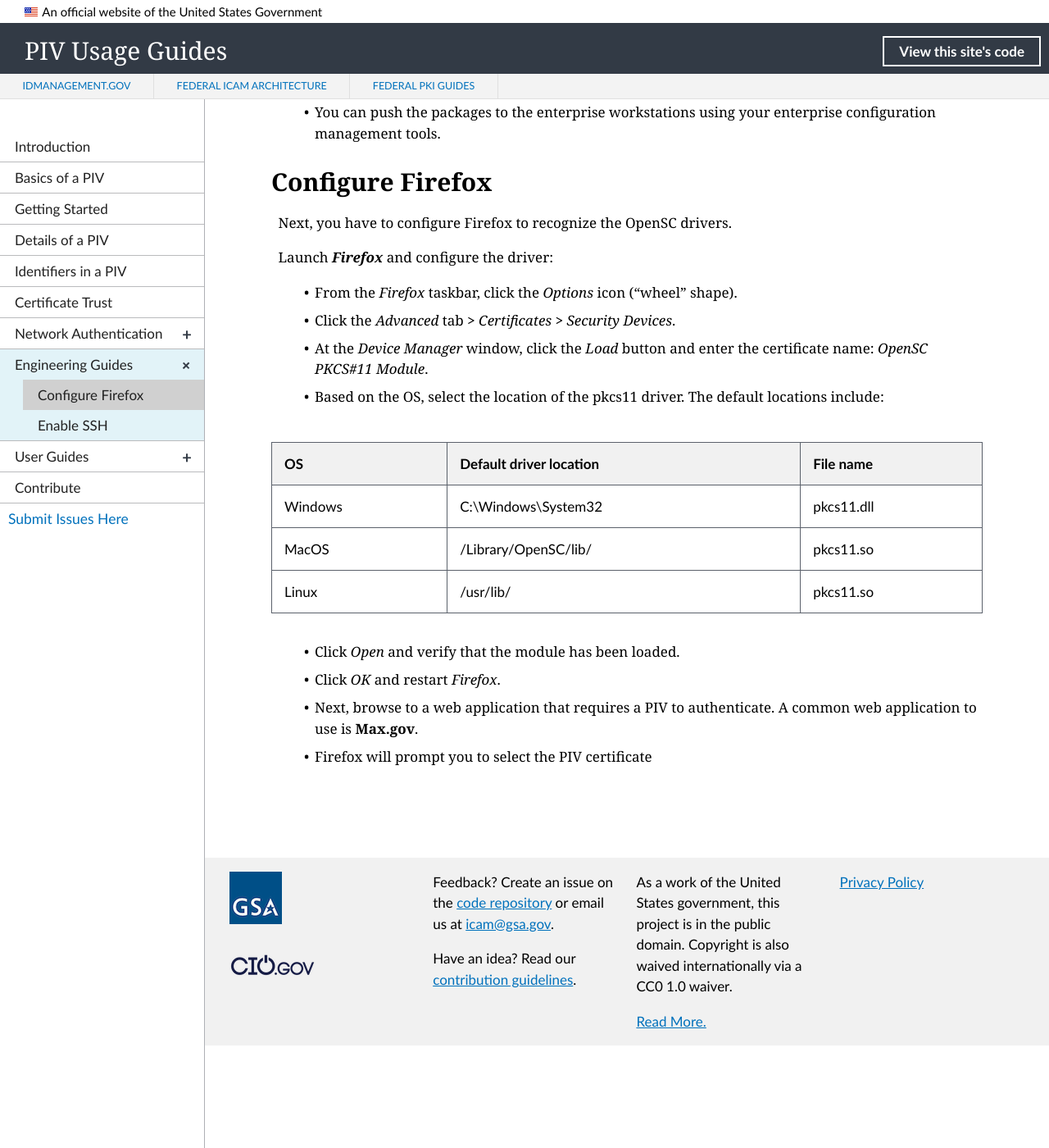
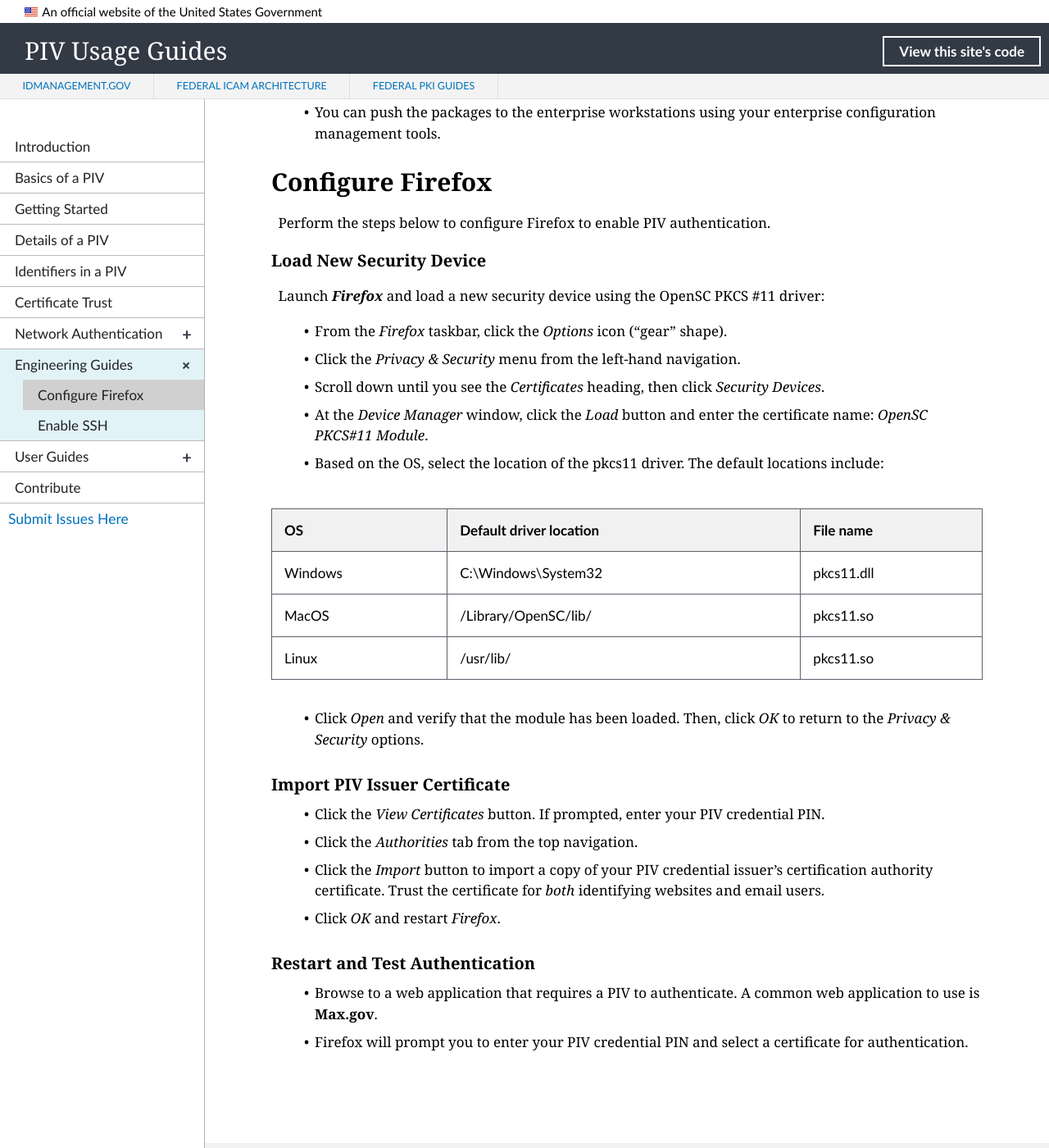
Before and after one commit to GSA/piv-guides, a Jekyll site: the page built from _engineering/01_firefox.md, in a window 1280 px wide and 1400 px high, scrolled down 926 px. Shown: the whole window at 82% size. Built offline with Jekyll 4.4.1, drawn with Linux system fonts in a browser that asks for light colours; nearby versions of some CDN libraries; library files that are not in the unit come from our copies; before the commit the page ends 2201 px from its top, so only the background shows below that.

Commit message:
Update 01_firefox.md
Update in support of Issue #204 closure.

```diff
--- a/_engineering/01_firefox.md
+++ b/_engineering/01_firefox.md
@@ -31,13 +31,14 @@
 * You can push the packages to the enterprise workstations using your enterprise configuration management tools.
 
 ## Configure Firefox
+Perform the steps below to configure Firefox to enable PIV authentication.
 
-Next, you have to configure Firefox to recognize the OpenSC drivers.
+### Load New Security Device
 
-Launch **_Firefox_** and configure the driver:
-
-* From the _Firefox_ taskbar, click the _Options_ icon ("wheel" shape).
-* Click the _Advanced_ tab **>**&nbsp;_Certificates **>** Security Devices_.
+Launch **_Firefox_** and load a new security device using the OpenSC PKCS #11 driver:
+* From the _Firefox_ taskbar, click the _Options_ icon ("gear" shape).
+* Click the _Privacy & Security_ menu from the left-hand navigation.
+* Scroll down until you see the _Certificates_ heading, then click _Security Devices_.
 * At the _Device Manager_ window, click the _Load_ button and enter the certificate name: _OpenSC PKCS#11 Module_.
 * Based on the OS, select the location of the pkcs11 driver.  The default locations include:
 
@@ -47,8 +48,14 @@
 | MacOS  | /Library/OpenSC/lib/ | pkcs11.so |
 | Linux  | /usr/lib/ | pkcs11.so |
 
+* Click _Open_ and verify that the module has been loaded. Then, click _OK_ to return to the _Privacy & Security_ options.
 
-* Click _Open_ and verify that the module has been loaded.
+### Import PIV Issuer Certificate
+* Click the _View Certificates_ button. If prompted, enter your PIV credential PIN.
+* Click the _Authorities_ tab from the top navigation.
+* Click the _Import_ button to import a copy of your PIV credential issuer's certification authority certificate. Trust the certificate for _both_ identifying websites and email users.
 * Click _OK_ and restart _Firefox_.
-* Next, browse to a web application that requires a PIV to authenticate.  A common web application to use is **Max.gov**.
-* Firefox will prompt you to select the PIV certificate
+
+### Restart and Test Authentication
+* Browse to a web application that requires a PIV to authenticate.  A common web application to use is **Max.gov**.
+* Firefox will prompt you to enter your PIV credential PIN and select a certificate for authentication.
```
